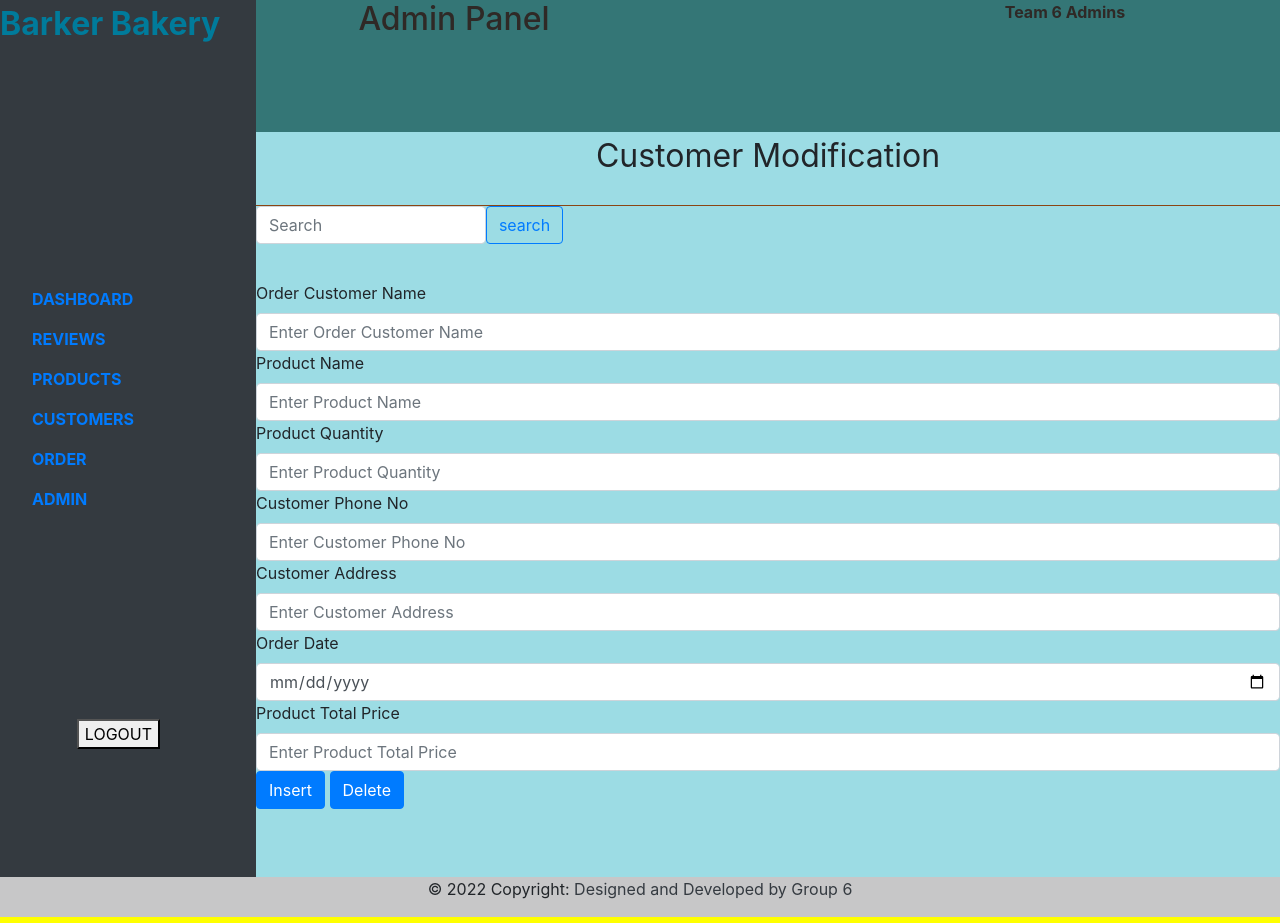
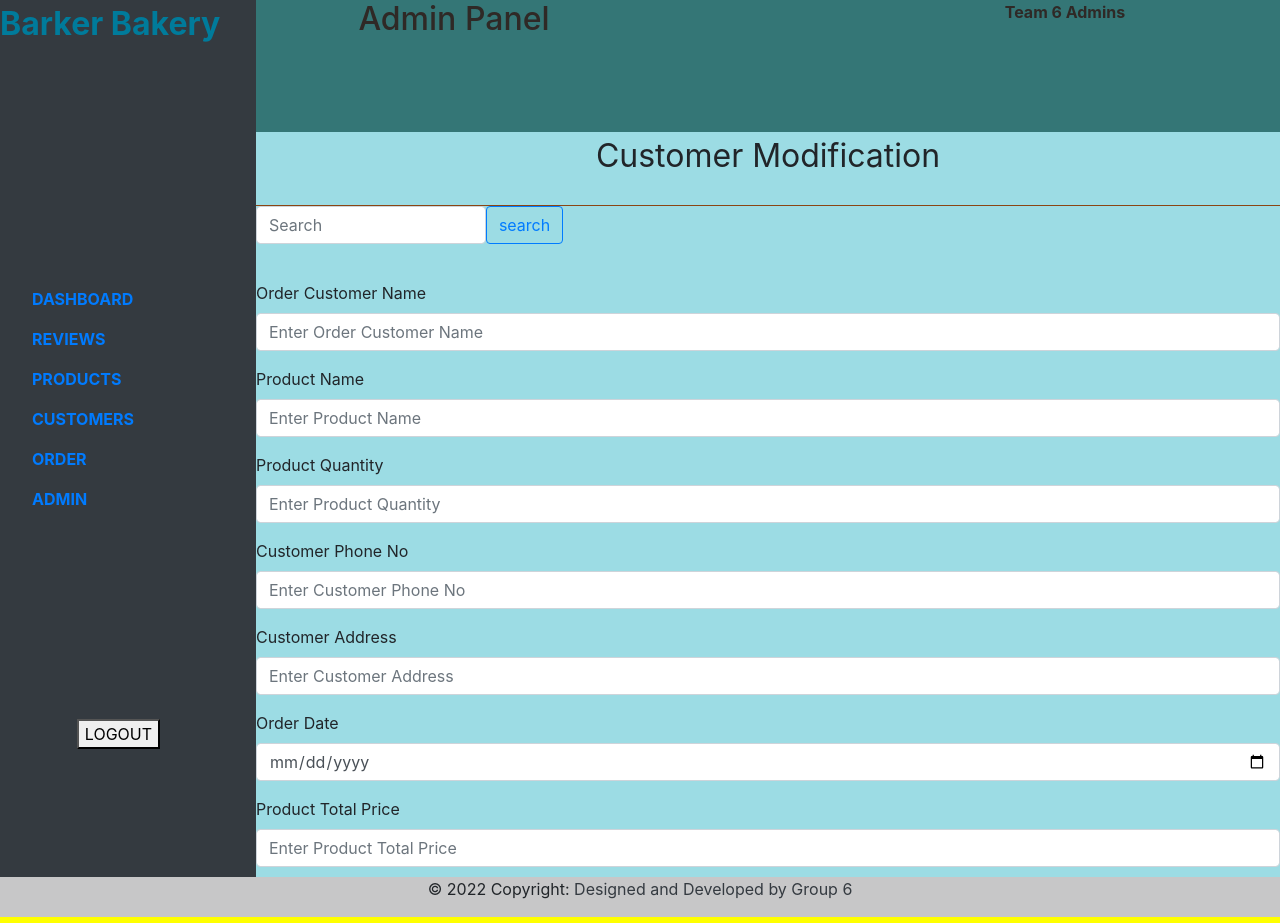
Before and after one commit to tunnyein8870/bakerbakeryshop, a PHP site: page /ordermod.php in a window 1280 px wide. Run offline with PHP 8.4, Linux system fonts and the light colour scheme.

Commit message:
logout ordermod

```diff
--- a/Adminindex.html
+++ b/Adminindex.html
@@ -47,7 +47,7 @@
             <div id="nevigabar3">
                 <div id="nevigabar31"></div>
                 <div id="nevigabar32"></div>
-                <div id="nevigabar33"><button id="logout">LOGOUT</button></div>
+                <div id="nevigabar33"><button id="logout" onclick="location.href='index.php';">LOGOUT</button></div>
 
             </div>
             <!-- navigation bar -->
--- a/admin.php
+++ b/admin.php
@@ -47,7 +47,7 @@
             <div id="nevigabar3">
                 <div id="nevigabar31"></div>
                 <div id="nevigabar32"></div>
-                <div id="nevigabar33"><button id="logout">LOGOUT</button></div>
+                <div id="nevigabar33"><button id="logout" onclick="location.href='index.php';">LOGOUT</button></div>
 
             </div>
             <!-- navigation bar -->
--- a/admindashboard.PHP
+++ b/admindashboard.PHP
@@ -48,7 +48,7 @@
             <div id="nevigabar3">
                 <div id="nevigabar31"></div>
                 <div id="nevigabar32"></div>
-                <div id="nevigabar33"><button id="logout">LOGOUT</button></div>
+                <div id="nevigabar33"><button id="logout" onclick="location.href='index.php';">LOGOUT</button></div>
 
             </div>
             <!-- navigation bar -->
--- a/adminmod.PHP
+++ b/adminmod.PHP
@@ -47,7 +47,7 @@
             <div id="nevigabar3">
                 <div id="nevigabar31"></div>
                 <div id="nevigabar32"></div>
-                <div id="nevigabar33"><button id="logout">LOGOUT</button></div>
+                <div id="nevigabar33"><button id="logout" onclick="location.href='index.php';">LOGOUT</button></div>
 
             </div>
             <!-- navigation bar -->
--- a/customermod.PHP
+++ b/customermod.PHP
@@ -47,7 +47,7 @@
             <div id="nevigabar3">
                 <div id="nevigabar31"></div>
                 <div id="nevigabar32"></div>
-                <div id="nevigabar33"><button id="logout">LOGOUT</button></div>
+                <div id="nevigabar33"><button id="logout" onclick="location.href='index.php';">LOGOUT</button></div>
 
             </div>
             <!-- navigation bar -->
--- a/customers.PHP
+++ b/customers.PHP
@@ -47,7 +47,7 @@
             <div id="nevigabar3">
                 <div id="nevigabar31"></div>
                 <div id="nevigabar32"></div>
-                <div id="nevigabar33"><button id="logout">LOGOUT</button></div>
+                <div id="nevigabar33"><button id="logout" onclick="location.href='index.php';">LOGOUT</button></div>
 
             </div>
             <!-- navigation bar -->
--- a/order.PHP
+++ b/order.PHP
@@ -47,7 +47,7 @@
             <div id="nevigabar3">
                 <div id="nevigabar31"></div>
                 <div id="nevigabar32"></div>
-                <div id="nevigabar33"><button id="logout">LOGOUT</button></div>
+                <div id="nevigabar33"><button id="logout" onclick="location.href='index.php';">LOGOUT</button></div>
 
             </div>
             <!-- navigation bar -->
--- a/ordermod.PHP
+++ b/ordermod.PHP
@@ -47,7 +47,7 @@
             <div id="nevigabar3">
                 <div id="nevigabar31"></div>
                 <div id="nevigabar32"></div>
-                <div id="nevigabar33"><button id="logout">LOGOUT</button></div>
+                <div id="nevigabar33"><button id="logout" onclick="location.href='index.php';">LOGOUT</button></div>
 
             </div>
             <!-- navigation bar -->
@@ -82,30 +82,38 @@
                 </div>
                 <div id="fortab" >
 
-                          <label>Order Customer Name</label>
-                          <input type="name" class="form-control" aria-describedby="emailHelp" placeholder="Enter Order Customer Name">
-
-                            <label>Product Name</label>
-                            <input type="Pname" class="form-control" aria-describedby="emailHelp" placeholder="Enter Product Name">
-
-                            <label>Product Quantity</label>
-                            <input type="Quantity" class="form-control" aria-describedby="emailHelp" placeholder="Enter Product Quantity">
-
-                            <label>Customer Phone No</label>
-                            <input type="phone" class="form-control" aria-describedby="emailHelp" placeholder="Enter Customer Phone No">
-
-                            <label>Customer Address</label>
-                            <input type="address" class="form-control" aria-describedby="emailHelp" placeholder="Enter Customer Address">
-
-                            <label>Order Date</label>
-                            <input type="date" class="form-control" aria-describedby="emailHelp" placeholder="Enter Order Date">
-
-
-                            <label>Product Total Price</label>
-                            <input type="total" class="form-control" aria-describedby="emailHelp" placeholder="Enter Product Total Price">
-
+                <form>
+                        <div class="form-group">
+                          <label for="exampleInputEmail1">Order Customer Name</label>
+                          <input type="name" class="form-control" id="exampleInputEmail1" aria-describedby="emailHelp" placeholder="Enter Order Customer Name">
+                        </div>
+                        <div class="form-group">
+                            <label for="exampleInputEmail1">Product Name</label>
+                            <input type="Pname" class="form-control" id="exampleInputEmail1" aria-describedby="emailHelp" placeholder="Enter Product Name">
+                        </div>
+                        <div class="form-group">
+                            <label for="exampleInputEmail1">Product Quantity</label>
+                            <input type="Quantity" class="form-control" id="exampleInputEmail1" aria-describedby="emailHelp" placeholder="Enter Product Quantity">
+                        </div>
+                        <div class="form-group">
+                            <label for="exampleInputEmail1">Customer Phone No</label>
+                            <input type="phone" class="form-control" id="exampleInputEmail1" aria-describedby="emailHelp" placeholder="Enter Customer Phone No">
+                        </div>
+                        <div class="form-group">
+                            <label for="exampleInputEmail1">Customer Address</label>
+                            <input type="address" class="form-control" id="exampleInputEmail1" aria-describedby="emailHelp" placeholder="Enter Customer Address">
+                        </div>
+                        <div class="form-group">
+                            <label for="exampleInputEmail1">Order Date</label>
+                            <input type="date" class="form-control" id="exampleInputEmail1" aria-describedby="emailHelp" placeholder="Enter Order Date">
+                        </div>
+                        <div class="form-group">
+                            <label for="exampleInputEmail1">Product Total Price</label>
+                            <input type="total" class="form-control" id="exampleInputEmail1" aria-describedby="emailHelp" placeholder="Enter Product Total Price">
+                        </div>
                         <button type="insert" class="btn btn-primary">Insert</button>
                         <button type="delete" class="btn btn-primary">Delete</button>
+                </form>
 
                 </div>
 
--- a/productmod.PHP
+++ b/productmod.PHP
@@ -47,7 +47,7 @@
             <div id="nevigabar3">
                 <div id="nevigabar31"></div>
                 <div id="nevigabar32"></div>
-                <div id="nevigabar33"><button id="logout">LOGOUT</button></div>
+                <div id="nevigabar33"><button id="logout" onclick="location.href='index.php';">LOGOUT</button></div>
 
             </div>
             <!-- navigation bar -->
--- a/products.PHP
+++ b/products.PHP
@@ -47,7 +47,7 @@
             <div id="nevigabar3">
                 <div id="nevigabar31"></div>
                 <div id="nevigabar32"></div>
-                <div id="nevigabar33"><button id="logout">LOGOUT</button></div>
+                <div id="nevigabar33"><button id="logout" onclick="location.href='index.php';">LOGOUT</button></div>
 
             </div>
             <!-- navigation bar -->
--- a/review.PHP
+++ b/review.PHP
@@ -47,7 +47,7 @@
             <div id="nevigabar3">
                 <div id="nevigabar31"></div>
                 <div id="nevigabar32"></div>
-                <div id="nevigabar33"><button id="logout">LOGOUT</button></div>
+                <div id="nevigabar33"><button id="logout" onclick="location.href='index.php';">LOGOUT</button></div>
 
             </div>
             <!-- navigation bar -->
```
